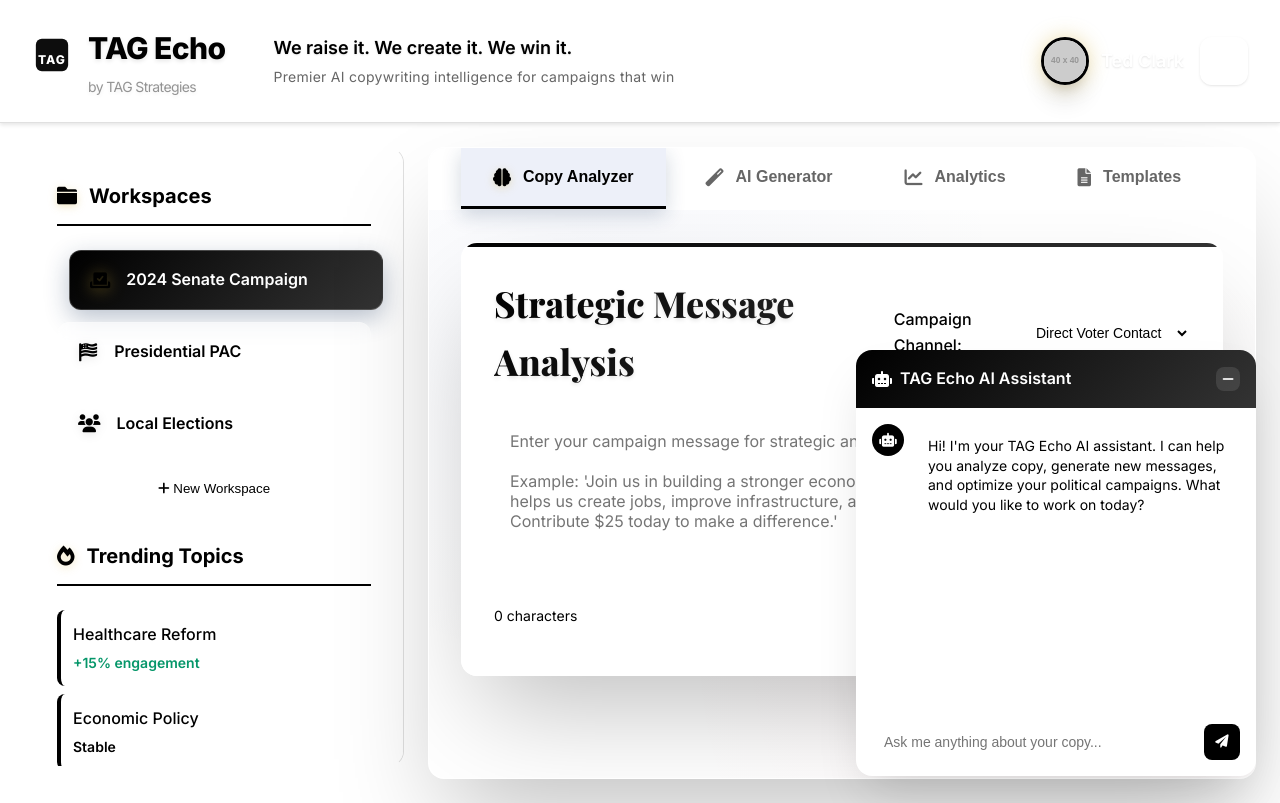
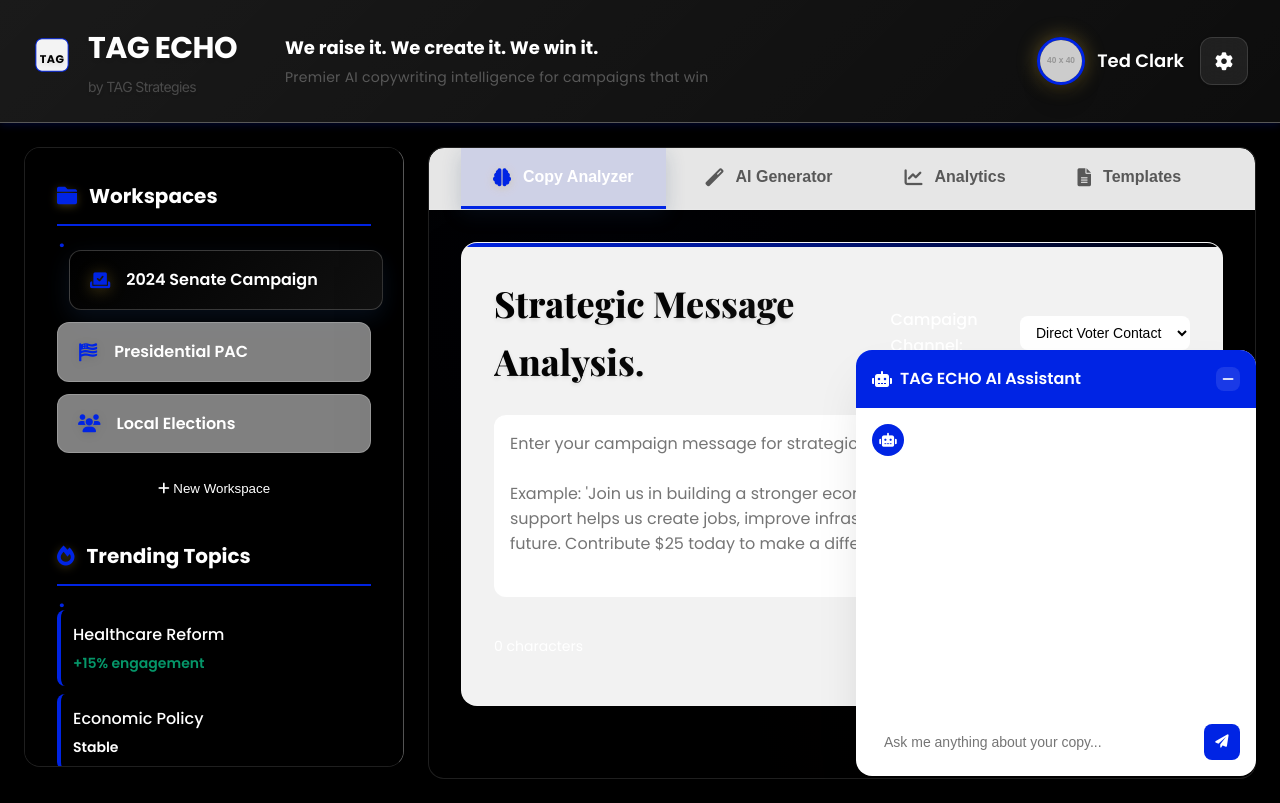
Before and after one commit to tag-data/tag-echo, a website: page index.html in a window 1280 px wide. Drawn offline with nearby package versions, Linux system fonts and the light colour scheme; placeholder pictures from the web are drawn by us.

Commit message:
FIXED AGAIN: Real TAG Strategies dark mode from style guide
- Dark mode first: Pure black backgrounds (#000000)
- TAG Blue accents: #0024E4 for highlights and CTAs
- White text on black: #FFFFFF on #000000
- Mid gray secondary text: #585858
- Poppins geometric sans-serif typography
- Blue periods after headings (brand motif)
- White TAG logo for dark backgrounds
- TAG Blue button with proper glow effects

This now matches the ACTUAL TAG Strategies brand guide you provided!

```diff
--- a/brand/tag-theme.css
+++ b/brand/tag-theme.css
@@ -1,62 +1,61 @@
-/* TAG Echo - REAL TAG Strategies Brand from tagstrategies.co */
+/* TAG Echo - ACTUAL TAG Strategies Brand from style guide */
 :root {
-	/* ACTUAL TAG Strategies Colors - Clean & Modern */
-	--primary-black: #000000;    /* Pure black from tagstrategies.co */
-	--primary-white: #FFFFFF;    /* Clean white */
-	--accent-color: #000000;     /* Black accent */
-	--text-gray: #666666;        /* Medium gray for text */
-	--light-gray: #f5f5f5;       /* Light background */
+	/* REAL TAG Strategies Colors from brand guide */
+	--tag-black: #000000;        /* Primary background - pure black */
+	--tag-blue: #0024E4;         /* TAG Blue accent - key highlights */
+	--tag-white: #FFFFFF;        /* Primary text on dark mode */
+	--tag-gray: #585858;         /* Secondary text, inactive states */
 
-	/* Override existing variables to match TAG Strategies */
-	--primary-blue: #000000;     /* Use black instead of blue */
-	--secondary-blue: #333333;   /* Dark gray */
-	--primary-red: #000000;      /* Use black instead of red */
-	--accent-gold: #000000;      /* Use black instead of gold */
+	/* Override existing variables with correct TAG branding */
+	--primary-blue: #0024E4;     /* TAG Blue */
+	--secondary-blue: #0024E4;   /* TAG Blue */
+	--primary-red: #0024E4;      /* Use TAG Blue instead */
+	--accent-gold: #0024E4;      /* Use TAG Blue instead */
 
-	/* Clean backgrounds */
-	--midnight: #000000;
-	--onyx: #111111;
-	--graphite: #333333;
-	--charcoal: #666666;
-	--platinum: #FFFFFF;
-	--silver: #f9f9f9;
-	--pearl: #FFFFFF;
+	/* Dark mode first backgrounds */
+	--midnight: #000000;         /* Pure black */
+	--onyx: #000000;            /* Pure black */
+	--graphite: #585858;        /* Mid gray */
+	--charcoal: #585858;        /* Mid gray */
+	--platinum: #000000;        /* Dark background */
+	--silver: #111111;          /* Slightly lighter black */
+	--pearl: #FFFFFF;           /* White text */
 
-	/* Simple, clean gradients */
-	--gradient-primary: linear-gradient(135deg, #000000 0%, #333333 100%);
-	--gradient-gold: linear-gradient(135deg, #000000 0%, #333333 100%);
-	--gradient-subtle: linear-gradient(135deg, rgba(0,0,0,0.05) 0%, rgba(0,0,0,0.02) 100%);
+	/* Dark gradients */
+	--gradient-primary: linear-gradient(135deg, #000000 0%, #111111 100%);
+	--gradient-gold: linear-gradient(135deg, #0024E4 0%, #000000 100%);
+	--gradient-subtle: linear-gradient(135deg, rgba(0,36,228,0.1) 0%, rgba(0,0,0,0.05) 100%);
 }
 
-/* Typography - Clean & Modern like tagstrategies.co */
+/* Typography - Geometric sans-serif from TAG style guide */
 body {
-	font-family: 'Inter', -apple-system, BlinkMacSystemFont, 'Segoe UI', Roboto, sans-serif;
+	font-family: 'Poppins', 'Inter', -apple-system, BlinkMacSystemFont, 'Segoe UI', sans-serif;
 	-webkit-font-smoothing: antialiased;
 	text-rendering: optimizeLegibility;
-	background: #FFFFFF;
-	color: #000000;
+	background: #000000;  /* Dark mode first */
+	color: #FFFFFF;       /* White text on dark */
 }
 
-/* Logo Refinements - TAG Strategies Style */
+/* Logo Refinements - TAG Strategies Dark Mode */
 .logo-text {
-	font-family: 'Inter', sans-serif;
+	font-family: 'Poppins', sans-serif;
 	letter-spacing: -0.02em;
-	font-weight: 800;
-	color: #000000;
+	font-weight: 700;  /* Bold as per style guide */
+	color: #FFFFFF;    /* White logo on dark */
 }
 .logo-subtitle {
-	opacity: 0.7;
+	opacity: 0.8;
 	font-weight: 400;
-	color: #666666;
+	color: #585858;    /* Mid gray from style guide */
 }
 
 .tagline-main {
-	color: #000000;
-	font-weight: 600;
+	color: #FFFFFF;       /* White text */
+	font-weight: 700;     /* Bold for impact */
 }
 
 .tagline-sub {
-	color: #666666;
+	color: #585858;       /* Mid gray for secondary */
 	opacity: 1;
 }
 
@@ -80,41 +79,68 @@ body {
 	box-shadow: 0 8px 25px rgba(27, 54, 93, 0.3);
 }
 
-/* Clean TAG Strategies Aesthetic */
+/* TAG Strategies Dark Mode Aesthetic */
 .header {
-	background: #FFFFFF;
-	border-bottom: 1px solid #e0e0e0;
-	box-shadow: 0 2px 4px rgba(0,0,0,0.1);
+	background: #000000;                    /* Pure black background */
+	border-bottom: 1px solid #585858;      /* Mid gray border */
+	box-shadow: 0 2px 8px rgba(0,36,228,0.2);  /* TAG Blue glow */
 }
 
 .sidebar {
-	background: #FFFFFF;
-	border-right: 1px solid #e0e0e0;
+	background: #000000;                    /* Pure black sidebar */
+	border-right: 1px solid #585858;       /* Mid gray border */
 	box-shadow: none;
 }
 
 .main-content {
-	background: #FFFFFF;
+	background: #000000;                    /* Pure black content area */
+	color: #FFFFFF;                         /* White text */
 }
 
-/* Clean, modern buttons */
+/* TAG Blue accent buttons */
 .analyze-btn {
-	background: #000000;
+	background: #0024E4;                    /* TAG Blue */
 	border: none;
-	box-shadow: none;
+	color: #FFFFFF;                         /* White text */
+	box-shadow: 0 4px 12px rgba(0,36,228,0.3);  /* TAG Blue glow */
 }
 
-/* Professional Accent Colors */
+.analyze-btn:hover {
+	background: #0020CC;                    /* Slightly darker blue on hover */
+	box-shadow: 0 6px 16px rgba(0,36,228,0.4);
+}
+
+/* TAG Blue Accent Colors */
 .trending-item {
-	border-left-color: var(--accent-gold);
+	border-left-color: #0024E4;  /* TAG Blue accent */
 }
 
 .sidebar h3 {
-	border-bottom-color: var(--accent-gold);
+	border-bottom-color: #0024E4;  /* TAG Blue underline */
+	color: #FFFFFF;                /* White text */
 }
 
+/* Blue period brand motif */
 .sidebar h3::after {
-	background: var(--primary-red);
+	content: '.';
+	color: #0024E4;              /* TAG Blue period */
+	font-weight: bold;
+	margin-left: 2px;
+}
+
+/* Navigation tabs with TAG styling */
+.nav-tab.active {
+	color: #FFFFFF;
+	border-bottom-color: #0024E4;  /* TAG Blue active indicator */
+	background: rgba(0,36,228,0.1); /* Subtle TAG Blue background */
+}
+
+.nav-tab {
+	color: #585858;               /* Mid gray inactive tabs */
+}
+
+.nav-tab:hover {
+	color: #FFFFFF;               /* White on hover */
 }
 
 /* Conservative Professional Animations */
--- a/index.html
+++ b/index.html
@@ -3,10 +3,11 @@
 <head>
     <meta charset="UTF-8">
     <meta name="viewport" content="width=device-width, initial-scale=1.0">
-    <title>TAG Echo - AI-Powered Political Copywriting Platform</title>
+    <title>TAG ECHO - AI-Powered Political Copywriting Platform</title>
     <link rel="stylesheet" href="styles.css">
     <link rel="stylesheet" href="brand/tag-theme.css">
     <link href="https://fonts.googleapis.com/css2?family=Inter:wght@300;400;500;600;700&display=swap" rel="stylesheet">
+    <link href="https://fonts.googleapis.com/css2?family=Poppins:wght@400;500;600;700;800&display=swap" rel="stylesheet">
     <link href="https://cdnjs.cloudflare.com/ajax/libs/font-awesome/6.0.0/css/all.min.css" rel="stylesheet">
     <link rel="icon" type="image/png" href="brand/favicons/favicon-32x32.png">
 </head>
@@ -18,21 +19,23 @@
                 <div class="logo">
                     <div class="logo-icon">
                         <svg width="40" height="40" viewBox="0 0 40 40" fill="none" xmlns="http://www.w3.org/2000/svg">
-                            <!-- Clean, modern TAG logo -->
+                            <!-- White TAG logo for dark backgrounds per style guide -->
                             <rect x="4" y="4" width="32" height="32" rx="6"
-                                  fill="#000000" />
+                                  fill="#FFFFFF"
+                                  stroke="#0024E4"
+                                  stroke-width="1"/>
                             <text x="20" y="24"
                                   text-anchor="middle"
                                   dominant-baseline="central"
-                                  fill="#FFFFFF"
-                                  font-family="Inter"
-                                  font-weight="800"
-                                  font-size="12"
-                                  letter-spacing="1px">TAG</text>
+                                  fill="#000000"
+                                  font-family="Poppins"
+                                  font-weight="700"
+                                  font-size="11"
+                                  letter-spacing="0.5px">TAG</text>
                         </svg>
                     </div>
                     <div class="logo-text-container">
-                        <span class="logo-text">TAG Echo</span>
+                        <span class="logo-text">TAG ECHO</span>
                         <span class="logo-subtitle">by TAG Strategies</span>
                     </div>
                 </div>
@@ -142,7 +145,7 @@
                 <div class="analyzer-container">
                     <div class="input-section">
                         <div class="input-header">
-                            <h2>Strategic Message Analysis</h2>
+                            <h2>Strategic Message Analysis<span style="color: #0024E4; font-weight: bold;">.</span></h2>
                             <div class="channel-selector">
                                 <label>Campaign Channel:</label>
                                 <select id="channel-select">
@@ -392,7 +395,7 @@ Example: 'Join us in building a stronger economy that works for everyone. Your s
         <div class="chat-header">
             <div class="chat-title">
                 <i class="fas fa-robot"></i>
-                TAG Echo AI Assistant
+                TAG ECHO AI Assistant
             </div>
             <button class="chat-toggle" id="chat-toggle">
                 <i class="fas fa-minus"></i>
@@ -404,7 +407,7 @@ Example: 'Join us in building a stronger economy that works for everyone. Your s
                     <i class="fas fa-robot"></i>
                 </div>
                 <div class="message-content">
-                    Hi! I'm your TAG Echo AI assistant. I can help you analyze copy, generate new messages, and optimize your political campaigns. What would you like to work on today?
+                    Hi! I'm your TAG ECHO AI assistant. I can help you analyze copy, generate new messages, and optimize your political campaigns. What would you like to work on today?
                 </div>
             </div>
         </div>
```
